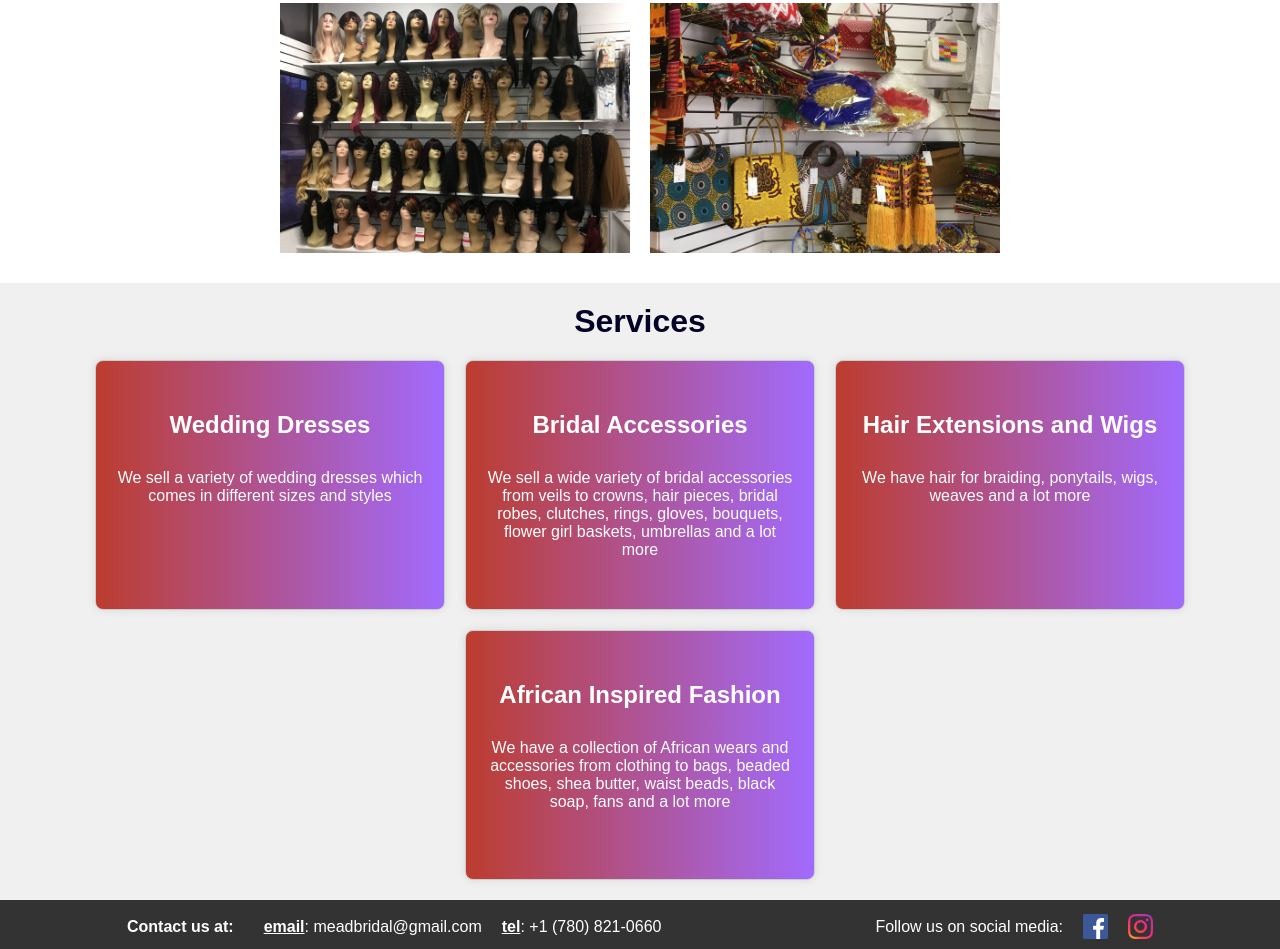
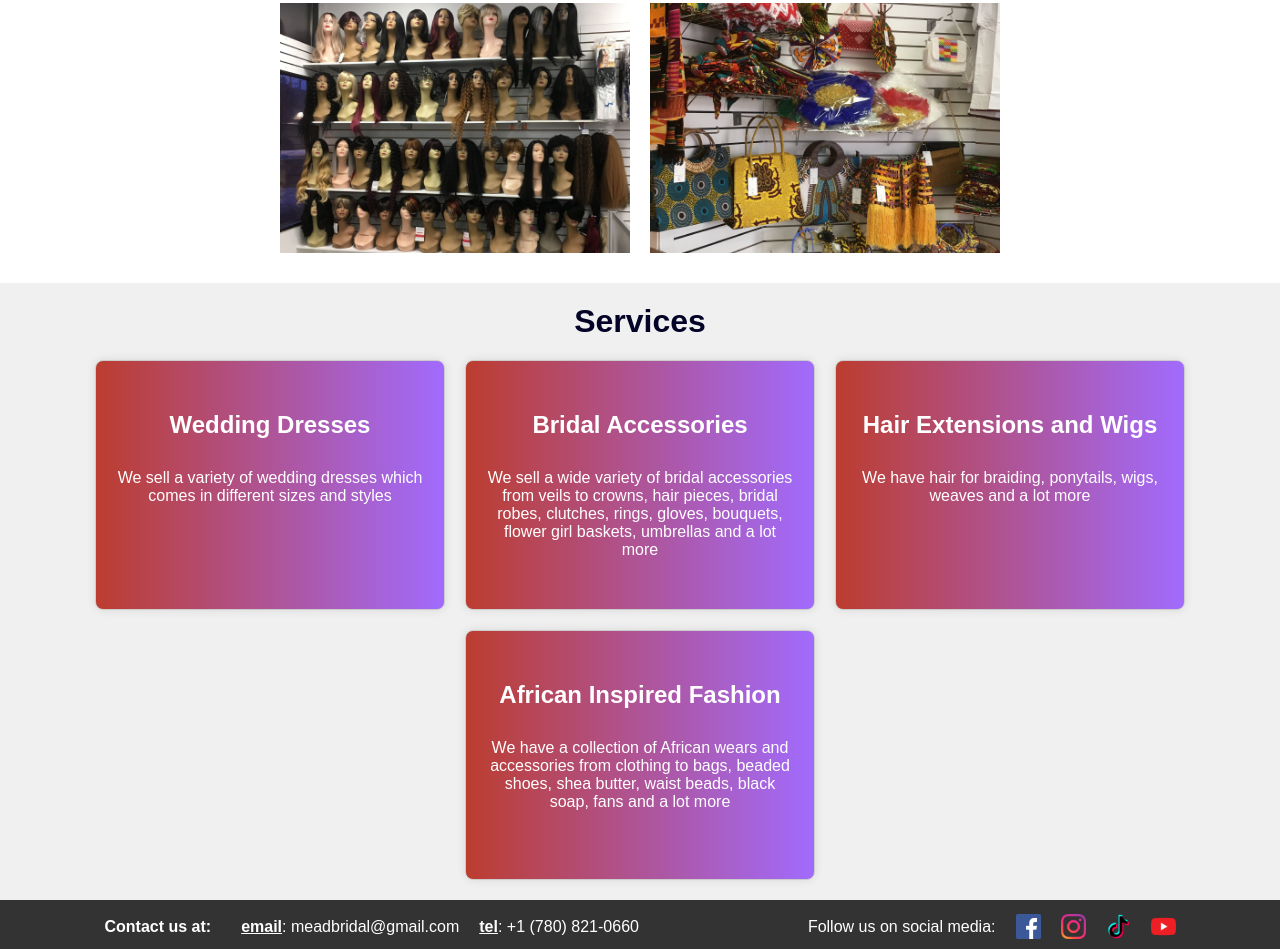
Before and after one commit to ohenekwabena/ohenekwabena.github.io, a plain HTML site: page index.html in a window 1280 px wide. Shown: the part 1054-2003 px from the top of the page. Drawn offline with Linux system fonts and the light colour scheme.

Commit message:
Add more social links to footer and fix typo

```diff
--- a/index.html
+++ b/index.html
@@ -135,6 +135,12 @@
             <a href="https://www.instagram.com/meadbridal/?hl=en">
             <img src="icons/1298747_instagram_brand_logo_social media_icon.png" alt="">
         </a>
+            <a href="https://www.tiktok.com/@meadbridal?_t=8iwRr2DcwOk&_r=1">
+            <img src="icons/4362958_tiktok_logo_social media_icon.png" alt="">
+        </a>
+            <a href="https://youtube.com/@meadbridal1484?si=4vEr4xLNr2rhgxyl">
+            <img src="icons/5296521_play_video_vlog_youtube_youtube logo_icon.png" alt="">
+        </a>
     </div>
         </div>
     </footer>
```
Also changed, not shown: icons/4362958_tiktok_logo_social media_icon.png (added), icons/5296521_play_video_vlog_youtube_youtube logo_icon.png (added).
